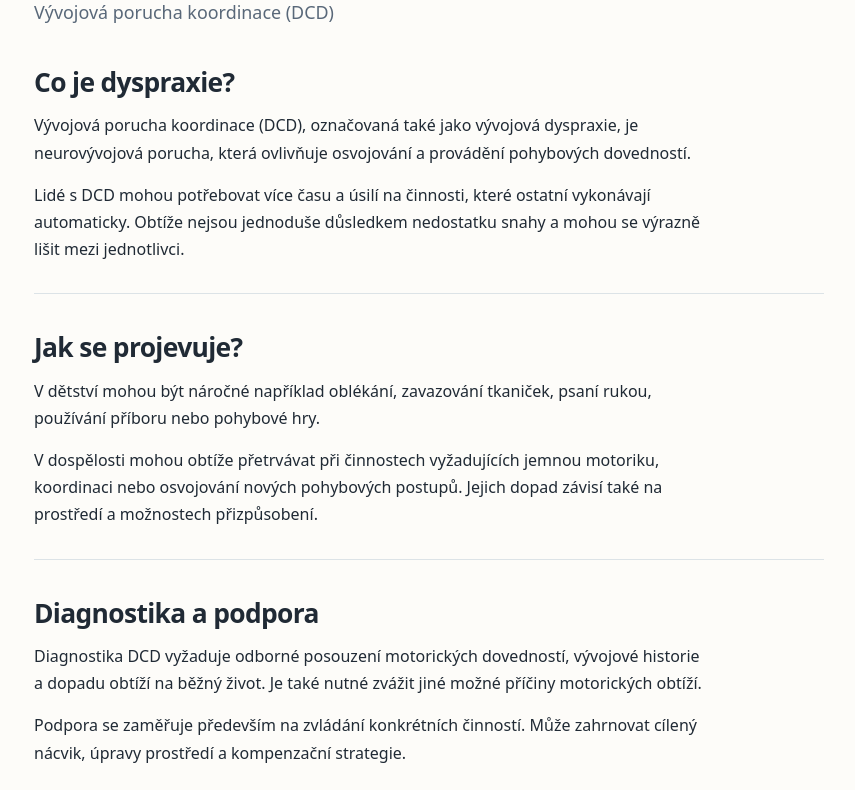
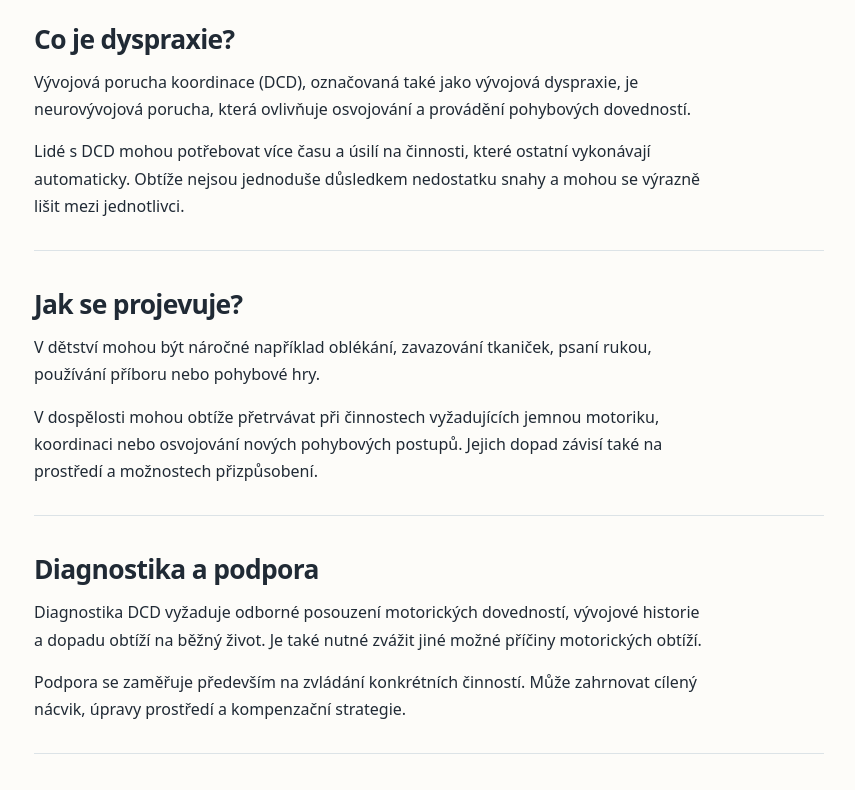
Before and after one commit to rudi1984/Web_dyspraktik, a plain HTML site: page index.html in a window 1280 px wide. Shown: the part 203-993 px from the top of the page, without its empty margins (211-1066 px from the left). Drawn offline with Linux system fonts and the light colour scheme.

Commit message:
Remove lead paragraph on dyspraxia
Removed the lead paragraph about developmental coordination disorder.

```diff
--- a/index.html
+++ b/index.html
@@ -45,7 +45,6 @@
 
   <div class="home-heading">
     <h1>O dyspraxii</h1>
-    <p class="lead">Vývojová porucha koordinace (DCD)</p>
   </div>
 
   <section aria-labelledby="co-je" class="home-section">
```
